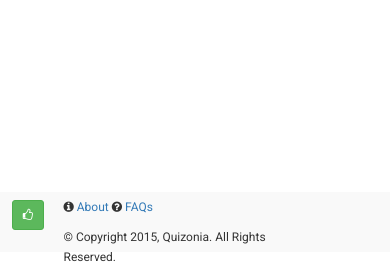
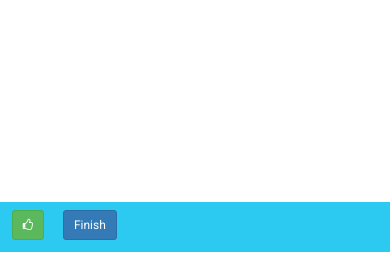
Before and after one commit to KenMutemi/piequiz, a Django app: template piequiz/viridis/templates/viridis/test.html in a window 390 px wide. Shown: the part 592-859 px from the top of the page. Run offline with Django 3.2, Linux system fonts and the light colour scheme; the template is opened without the code that fills it, so the values that code supplies are empty; some libraries are stand-ins or nearby versions.

Commit message:
Update footer

```diff
--- a/piequiz/piequiz/media/static/viridis/style.css
+++ b/piequiz/piequiz/media/static/viridis/style.css
@@ -397,13 +397,35 @@ label{font-weight:normal !important};
   width: 100%;
   /* Set the fixed height of the footer here */
   height: 60px;
-  background-color: #F9F9F9;
+  background-color: #F5F5F5;
+}
+
+.footer-test {
+  bottom: 0;
+  margin: 0 0 0 0;
+  position: fixed;
+  width: 40%;
+  /* Set the fixed height of the footer here */
+  height: 50px;
+  color: #ffffff;
+  background-color: #2cc9f0;
+}
+@media only screen and (min-width: 320px) and (max-width : 480px) {
+  .footer-test {
+    width: 100%;
+  }
 }
 
 #footer-main {
   width: 65%;
   margin-left: 15%;
   padding: 5px;
+}
+@media only screen and (min-width: 320px) and (max-width : 480px) {
+  #footer-main {
+    width: 100%;
+    margin-left: 0;
+  }
 }
 
 #percent-score {
@@ -665,3 +687,7 @@ u {
 .pagination {
   margin: 0;
 }
+
+.footer-remove {
+  display: none;
+}
--- a/piequiz/viridis/templates/base.html
+++ b/piequiz/viridis/templates/base.html
@@ -160,12 +160,14 @@ You do not need to download anything.">
 {% endif %}
 </div>
 </div>
+{% block footer %}
 <footer id="footer-main" class="footer">
     <p>
       <i class="fa fa-info-circle"></i> <a href="/about/">About</a> <i class="fa fa-question-circle"></i> <a href="/faq/">FAQs</a>
     </p>
     <p>&copy; Copyright 2015, Quizonia. All Rights Reserved.</p>
 </footer>
+{% endblock %}
 
   <script src="//ajax.googleapis.com/ajax/libs/jquery/1.11.1/jquery.min.js"></script>
   {% bootstrap_javascript %}
--- a/piequiz/viridis/templates/viridis/test.html
+++ b/piequiz/viridis/templates/viridis/test.html
@@ -54,7 +54,7 @@ Take the {{ test.title }} paper now for FREE!
     </div>
 </div>
   <hr>
-<div class="footer">
+<div class="footer-test">
   <div class="footer-wrap">
   <div class="rating">
     <ul class="footer-list">
@@ -86,3 +86,7 @@ Take the {{ test.title }} paper now for FREE!
 </div>
 
 {% endblock %}
+<div class="footer-remove">
+{% block footer %}
+{% endblock %}
+</div>
```
Also changed, not shown: piequiz/viridis/static/viridis/style.css (+27 -1 lines).
